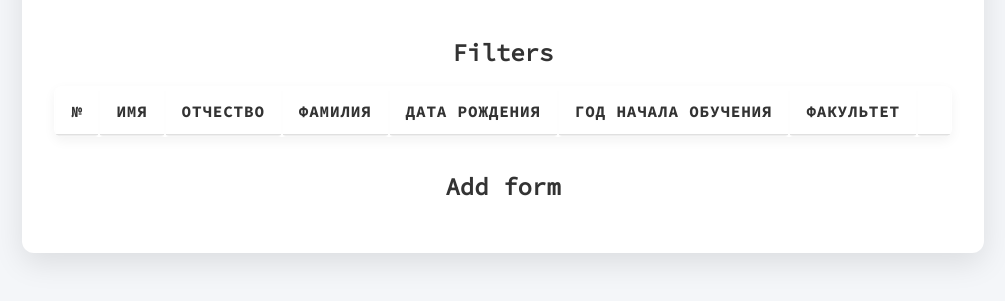
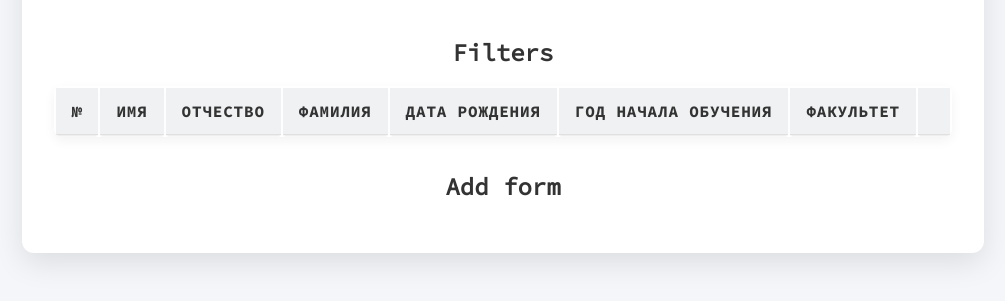
Before and after one commit to EvgPov/StudentControlPanel, a website with bundled scripts: page frontend/index.html in a window 1280 px wide. Shown: the part 93-394 px from the top of the page, without its empty margins (137-1142 px from the left). Built offline with nearby package versions, Linux system fonts and the light colour scheme; no server answers.

Commit message:
feat: style: add custom scroll for overflow

```diff
--- a/frontend/style/style.css
+++ b/frontend/style/style.css
@@ -40,9 +40,17 @@ h1 {
   margin-bottom: 1.5rem;
 }
 .main__table {
+  max-height: 50vh;
+
   overflow-x: auto;
+  overflow-y: auto;
+
+  -ms-overflow-style: none;
+  scrollbar-width: none;
+
   border-radius: 8px;
   box-shadow: 0 4px 12px rgba(0, 0, 0, 0.05);
+
   margin-bottom: 1rem;
 }
 .main__table-table {
@@ -55,14 +63,18 @@ h1 {
 .main__table-table th,
 .main__table-table td {
   padding: 14px 16px;
-  text-align: left;
+  text-align: center;
   border-bottom: 1px solid #e0e0e0;
 }
 .main__table-table th {
   font-family: SourceCodePro-Bold;
+
+  background-color: #eff1f2;
+
   position: sticky;
   top: 0;
   z-index: 10;
+
   box-shadow: 0 2px 2px -1px rgba(0, 0, 0, 0.1);
 }
 .main__table-table tbody tr:nth-child(even) {
```
